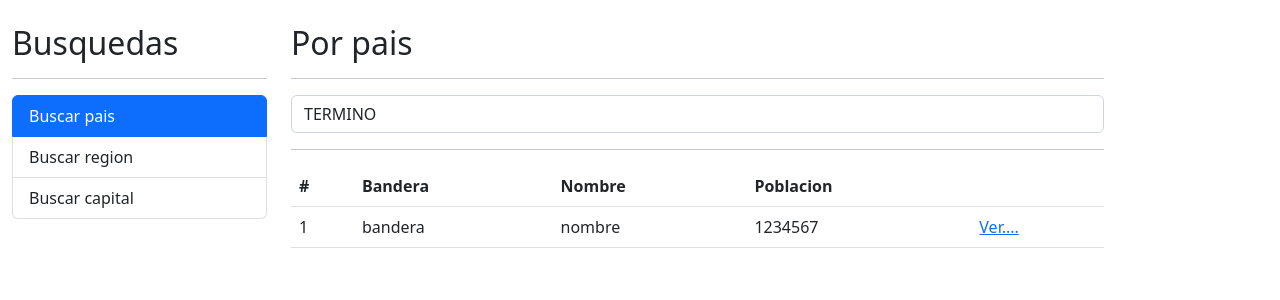
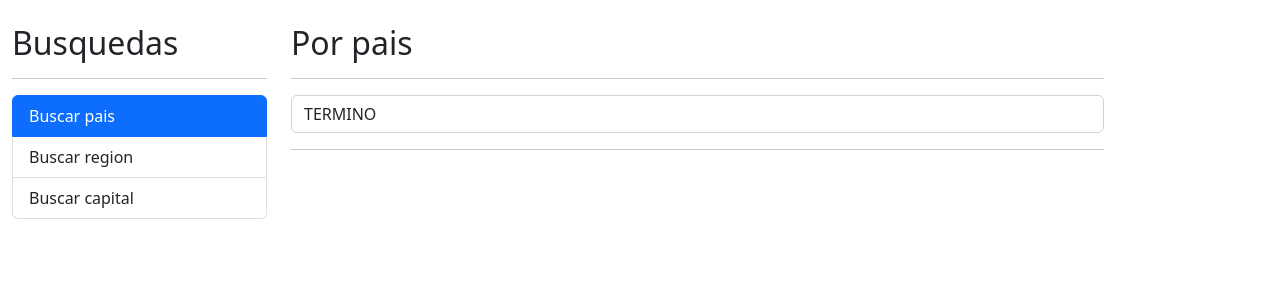
Before and after one commit to avexyk/angular, an Angular app in the folder s08-spa/: page / in a window 1280 px wide. Shown: the top 300 px of the page. Built offline with nearby package versions, Linux system fonts and the light colour scheme.

Commit message:
add: interface de api, cambio de api

```diff
--- a/s08-spa/src/app/pais/pages/por-pais/por-pais.component.html
+++ b/s08-spa/src/app/pais/pages/por-pais/por-pais.component.html
@@ -19,7 +19,7 @@
     No se encontro nada con el termino {{ termino }}
 </div>
 
-<div *ngIf="!hayError" class="row">
+<div *ngIf="paises.length > 0" class="row">
     <div class="col">
         <table class="table table-hover">
             <thead>
@@ -32,13 +32,15 @@
                 </tr>
             </thead>
             <tbody>
-                <tr>
-                    <td>1</td>
-                    <td>bandera</td>
-                    <td>nombre</td>
-                    <td>1234567</td>
+                <tr *ngFor="let pais of paises; let i = index">
+                    <td>{{ i + 1 }}</td>
                     <td>
-                        <a href="/pais/mex">Ver....</a>
+                        <img [src]="pais.flags.png" width="32" [alt]="pais.flag">
+                    </td>
+                    <td>{{ pais.name }}</td>
+                    <td>{{ pais.population | number }}</td>
+                    <td>
+                        <a [routerLink]="['/pais', pais.alpha2Code ]">Ver....</a>
                     </td>
                 </tr>
             </tbody>
--- a/s08-spa/src/app/pais/pages/por-pais/por-pais.component.ts
+++ b/s08-spa/src/app/pais/pages/por-pais/por-pais.component.ts
@@ -1,5 +1,6 @@
 import { Component, OnInit } from '@angular/core';
 import { PaisService } from '../../services/pais.service';
+import { Country } from '../../interfaces/pais.interface';
 
 @Component({
   selector: 'app-por-pais',
@@ -11,6 +12,7 @@ export class PorPaisComponent implements OnInit {
 
   termino: string = "TERMINO";
   hayError: boolean = false;
+  paises: Country[] = [];
 
   constructor(
     private paisService: PaisService,
@@ -25,12 +27,14 @@ export class PorPaisComponent implements OnInit {
 
     this.paisService.buscarPais( this.termino )
         .subscribe({
-          next: resp => {
-            console.log( resp );
+          next: paises => {
+            console.log( paises );
+            this.paises = paises;
           },
           error: err => {
             console.log( 'Error' );
             console.error( err );
+            this.paises = [];
             this.hayError = true;
           },
           complete: () => {
--- a/s08-spa/src/app/pais/pais.module.ts
+++ b/s08-spa/src/app/pais/pais.module.ts
@@ -1,6 +1,7 @@
 import { NgModule } from '@angular/core';
 import { CommonModule } from '@angular/common';
 import { FormsModule } from '@angular/forms';
+import { RouterModule } from '@angular/router';
 
 import { PorCapitalComponent } from './pages/por-capital/por-capital.component';
 import { PorPaisComponent } from './pages/por-pais/por-pais.component';
@@ -24,7 +25,8 @@ import { VerPaisComponent } from './pages/ver-pais/ver-pais.component';
   ],
   imports: [
     CommonModule,
-    FormsModule
+    FormsModule,
+    RouterModule
   ]
 })
 export class PaisModule { }
--- a/s08-spa/src/app/pais/services/pais.service.ts
+++ b/s08-spa/src/app/pais/services/pais.service.ts
@@ -2,6 +2,7 @@ import { Injectable } from '@angular/core';
 import { environment } from 'src/environments/environment';
 import { HttpClient } from '@angular/common/http';
 import { catchError, Observable, of } from 'rxjs';
+import { Country } from '../interfaces/pais.interface';
 
 @Injectable({
   providedIn: 'root'
@@ -14,8 +15,8 @@ export class PaisService {
     private http: HttpClient
   ) { }
 
-  buscarPais( termino:string ): Observable<any> {
-    return this.http.get( `${this.ENDPOINT_NAME}/${ termino }`);
+  buscarPais( termino:string ): Observable<Country[]> {
+    return this.http.get<Country[]>( `${this.ENDPOINT_NAME}/${ termino }`);
 
     // Manejo de errores con rxjs
     // return this.http.get( `${this.ENDPOINT_NAME}/${ termino }`)
--- a/s08-spa/src/environments/environment.ts
+++ b/s08-spa/src/environments/environment.ts
@@ -2,7 +2,7 @@
 // `ng build` replaces `environment.ts` with `environment.prod.ts`.
 // The list of file replacements can be found in `angular.json`.
 
-const BASE_API = 'https://restcountries.com/v3.1';
+const BASE_API = 'https://restcountries.com/v2';
 
 export const environment = {
   production: false,
```
Also changed, not shown: s08-spa/src/app/pais/interfaces/pais.interface.ts (added, +66 -0 lines).
